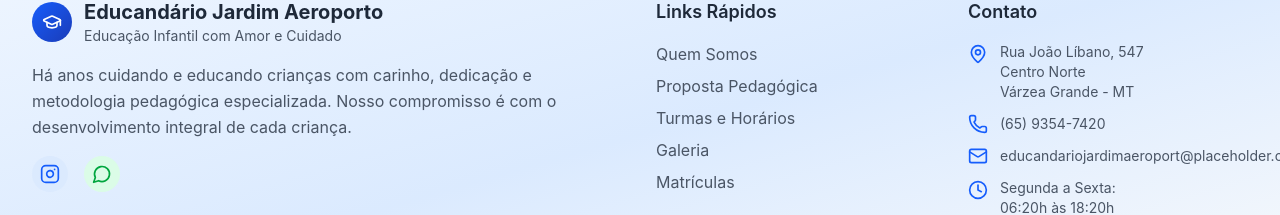
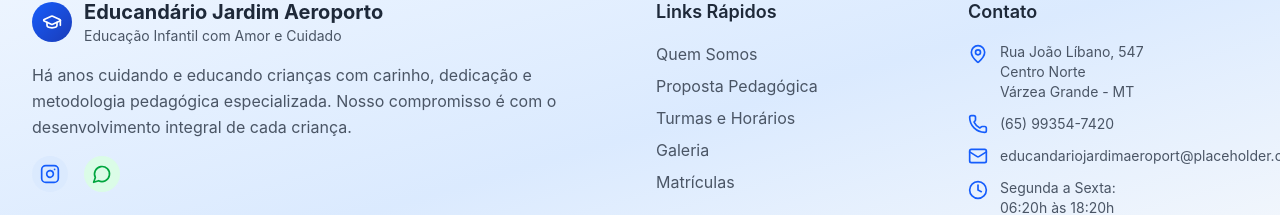
Before and after one commit to wstvns/educandario-jardim-aeroporto, a React (Vite) app: page / in a window 1280 px wide. Shown: the part 166-381 px from the top of the page. Built offline with nearby package versions, Linux system fonts and the light colour scheme.

Commit message:
chore: altera telefone com digito 9

```diff
--- a/src/components/layout/Footer.jsx
+++ b/src/components/layout/Footer.jsx
@@ -93,10 +93,10 @@ const Footer = () => {
               <div className="flex items-center space-x-3">
                 <Phone className="h-5 w-5 text-blue-600 dark:text-blue-400 flex-shrink-0" />
                 <a
-                  href="tel:+5565935474200"
+                  href="tel:+55659935474200"
                   className="text-gray-600 dark:text-gray-400 hover:text-blue-600 dark:hover:text-blue-400 transition-colors text-sm"
                 >
-                  (65) 9354-7420
+                  (65) 99354-7420
                 </a>
               </div>
 
```
